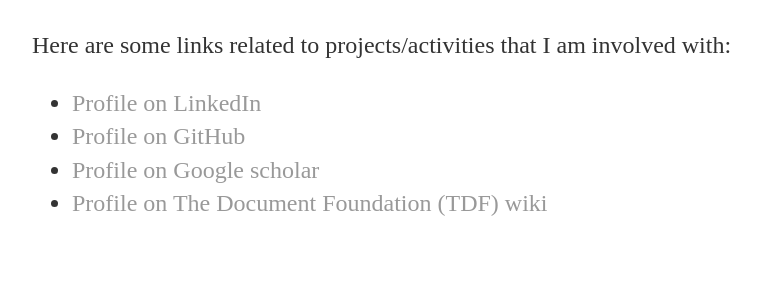
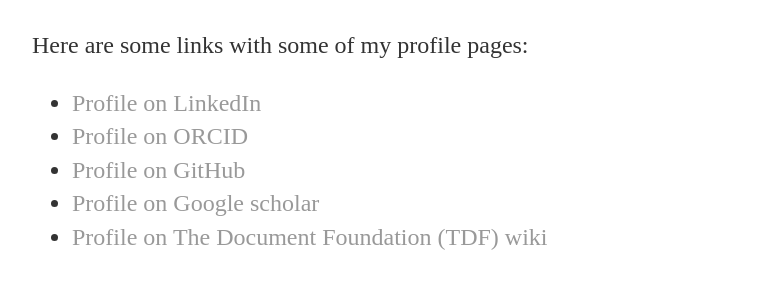
Before and after one commit to nullberg/mywebsite, a plain HTML site: page links.html in a window 1280 px wide. Shown: the part 184-472 px from the top of the page, without its empty margins (32-792 px from the left). Drawn offline with Linux system fonts and the light colour scheme.

Commit message:
update links

```diff
--- a/links.html
+++ b/links.html
@@ -21,10 +21,11 @@
 	<h1>Links</h1>
 
 
-	<p>Here are some links related to projects/activities that I am involved with:</p>
+	<p>Here are some links with some of my profile pages:</p>
 
 	<ul>
 	<li><a href="https://www.linkedin.com/in/nathan-ullberg/">Profile on LinkedIn</a></li>
+	<li><a href="https://orcid.org/0000-0002-7264-7992">Profile on ORCID</a></li>
 	<li><a href="https://github.com/nullberg">Profile on GitHub</a></li>
 	<li><a href="https://scholar.google.se/citations?user=y2VLxvAAAAAJ&hl=en&oi=ao">Profile on Google scholar</a></li>
 	<li><a href="https://wiki.documentfoundation.org/User:Blue.painting">Profile on The Document Foundation (TDF) wiki</li>
```
